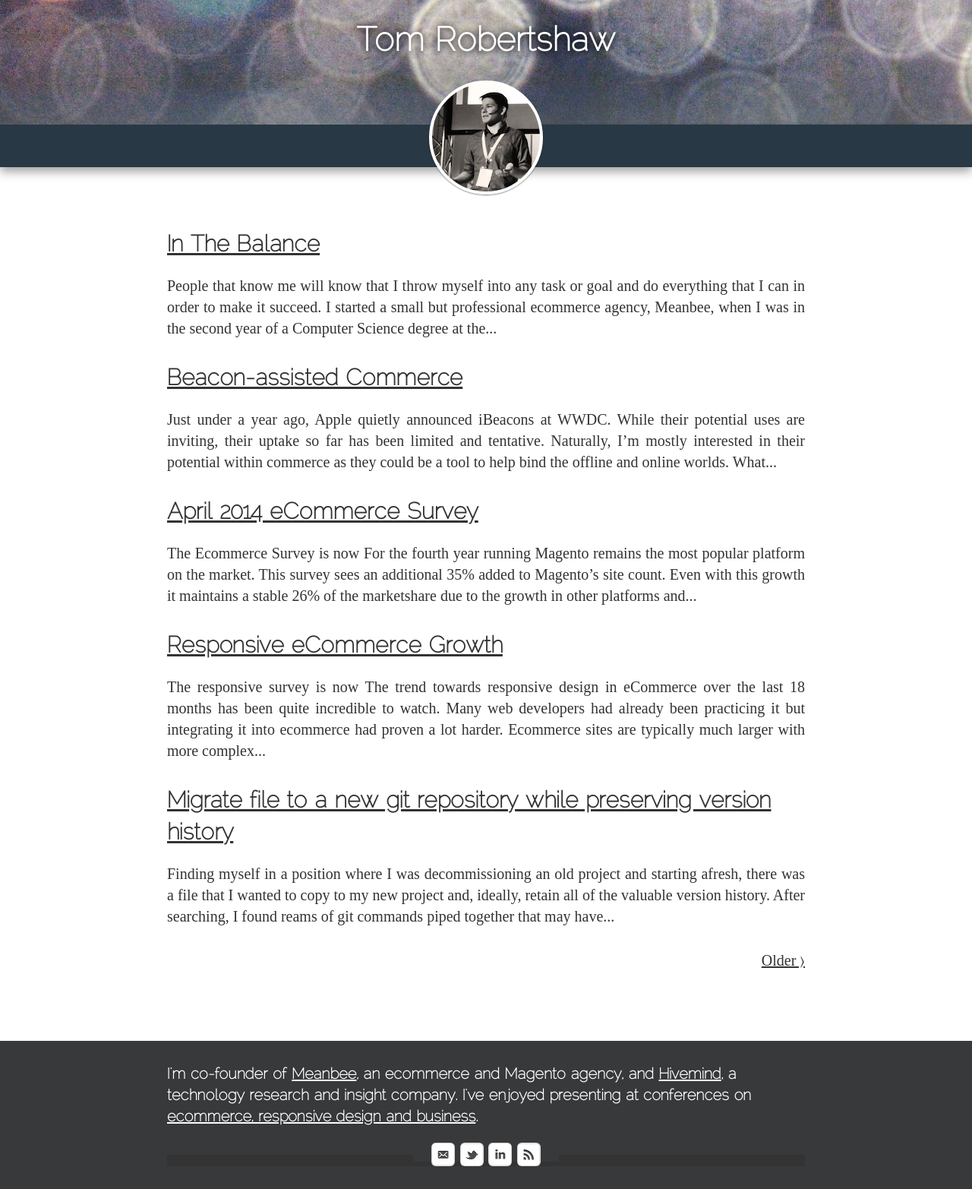
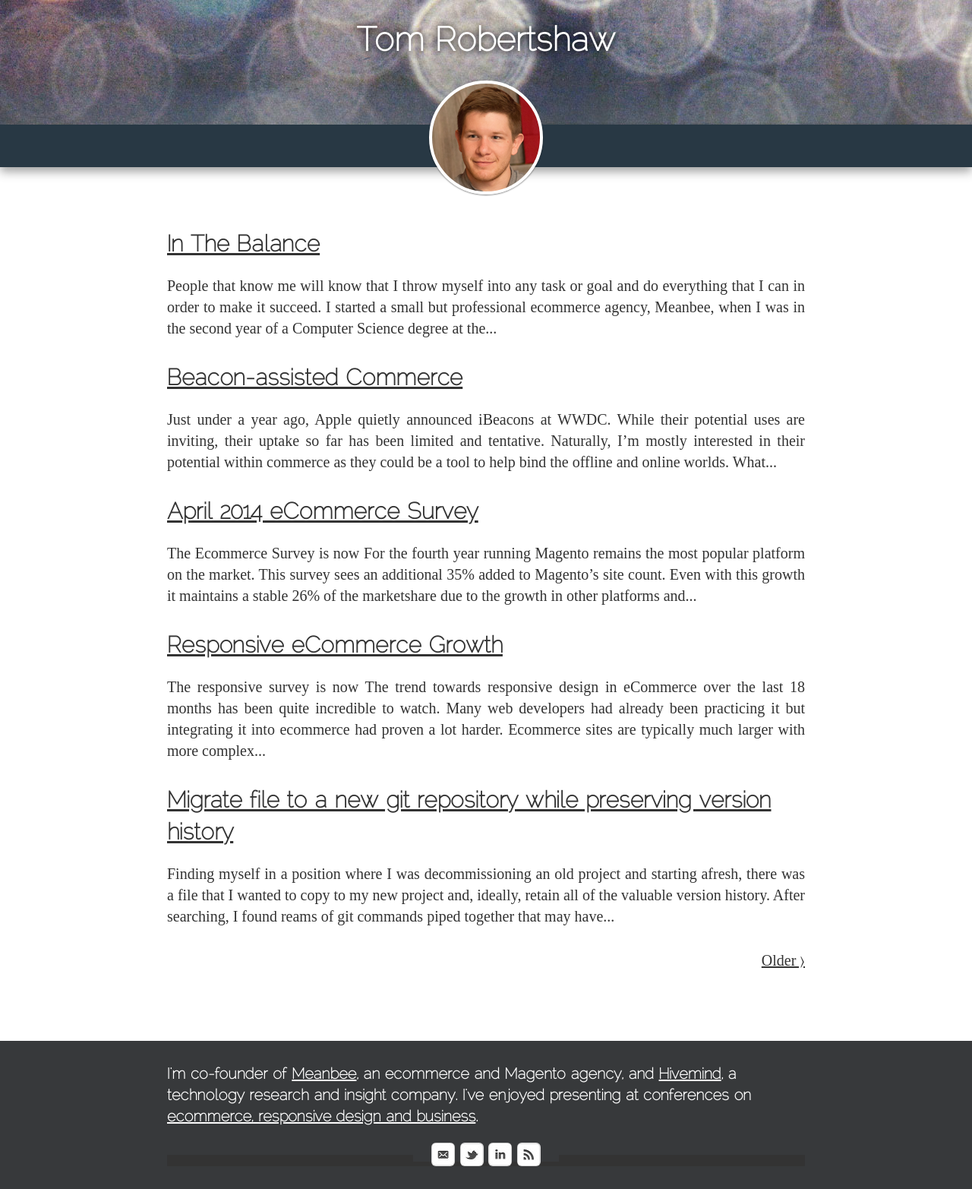
Before and after one commit to bobbyshaw/tomrobertshaw.net, a Jekyll site: the page built from index.html, in a window 1280 px wide. Shown: the whole page at 76% size. Built offline with Jekyll 4.4.1, drawn with Linux system fonts in a browser that asks for light colours; Markdown is read by kramdown in place of the engine named in the settings; the list of posts is cut into pages by our own code.

Commit message:
Update header image of Tom Robertshaw.

```diff
--- a/css/styles.css
+++ b/css/styles.css
@@ -562,8 +562,7 @@
 }
 
 .headshot {
-    background: url('/img/theme/sprites.jpg') no-repeat;
-    background-position: -2px -35px ;
+    background: url('/img/theme/tom-robertshaw_150.png') no-repeat;
     box-shadow: 0 1px 2px rgba(0,0,0,0.5);
     border: 4px solid #fff;
     border-radius: 100%;
@@ -571,6 +570,17 @@
     height: 7.5em;
     text-indent: -9999px;
     width: 7.5em;
+}
+
+@media only screen and (-webkit-min-device-pixel-ratio: 1.3),
+  only screen and (min--moz-device-pixel-ratio: 1.3),
+  only screen and (-o-min-device-pixel-ratio: 1.3/1),
+  only screen and (min-resolution: round(1.3 * 96dpi)),
+  only screen and (min-resolution: 1.3 * 1dppx) {
+    .headshot {
+        background: url('/img/theme/tom-robertshaw_300.png') no-repeat;
+        background-size: 150px 150px;
+    }
 }
 
 main[role="main"] {
```
Also changed, not shown: img/theme/tom-robertshaw.jpg (deleted), img/theme/tom-robertshaw.png (deleted), img/theme/tom-robertshaw_150.png (added), img/theme/tom-robertshaw_300.png (added).
